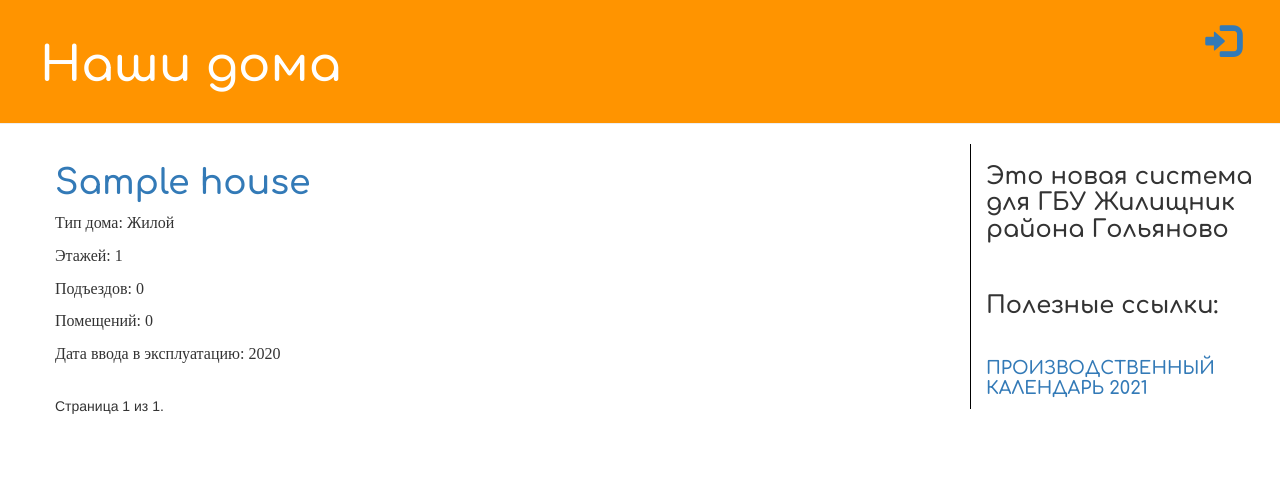
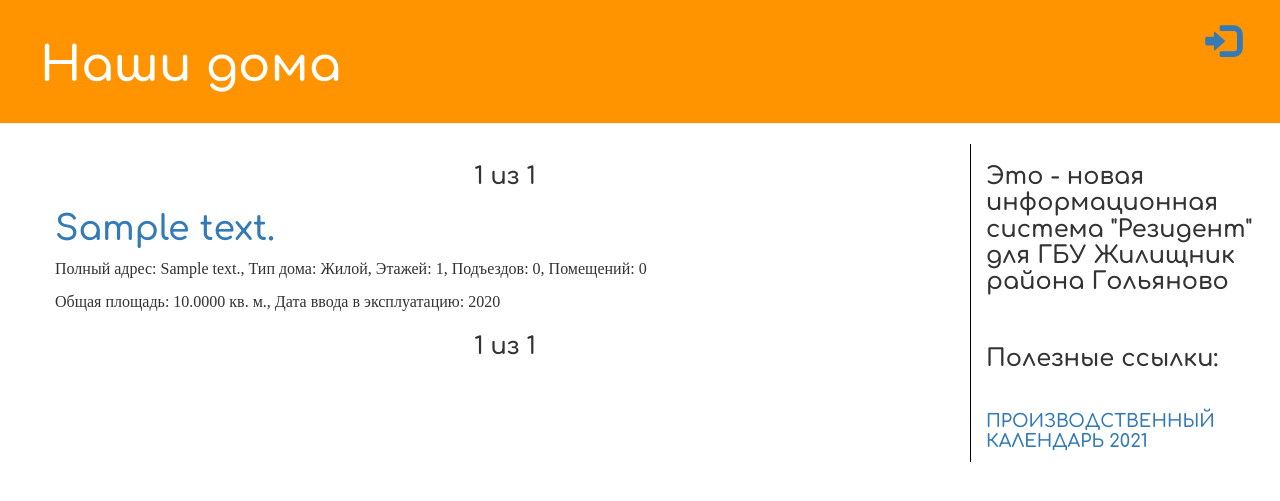
Before and after one commit to sdk2611/house, a Django app: page / in a window 1280 px wide. Shown: the top 501 px of the page. Run offline with Django 3.2, Linux system fonts and the light colour scheme; tables that the repository leaves empty hold one stand-in row (values such as "Sample post"); some libraries are stand-ins or nearby versions; some web fonts are replaced.

Commit message:
Import houses, some css

```diff
--- a/house/forms.py
+++ b/house/forms.py
@@ -25,7 +25,8 @@ class HouseFormView(forms.ModelForm):
 
     def __init__(self, *args, **kwargs):
         super(HouseFormView, self).__init__(*args, **kwargs)
-        self.fields['title'].disabled = True
+        self.fields['address'].disabled = True
+        self.fields['fullAddress'].disabled = True
         self.fields['houseguid'].disabled = True
         self.fields['UniqueNumber'].disabled = True
         self.fields['aoguid'].disabled = True
--- a/house/models.py
+++ b/house/models.py
@@ -43,7 +43,9 @@ class house(models.Model):
     ОБЩИЕ ХАРАКТЕРИСТИКИ МКД
     '''
     #   Адрес строкой
-    title = models.CharField(max_length = 200, verbose_name='Полный адрес')
+    address = models.CharField(max_length = 200, null = True, verbose_name='Адрес')
+    #   Полный Адрес строкой
+    fullAddress = models.CharField(max_length = 200, verbose_name='Полный адрес')
     #   Глобальный уникальный идентификатор дома
     houseguid = models.CharField(max_length = 36, unique=True, verbose_name = 'Идентификатор в ФИАС')
     #   Уникальный номер дома в ГИС ЖКХ (например, MBp00381)
@@ -127,7 +129,7 @@ class house(models.Model):
     author = models.ForeignKey(settings.AUTH_USER_MODEL, on_delete = models.PROTECT, verbose_name = 'Кем создано')
 
     def __str__(self):
-        return self.title
+        return self.address
 
 # ПОДЪЕЗДЫ
 class Entrance(models.Model):
--- a/house/static/css/house.css
+++ b/house/static/css/house.css
@@ -99,3 +99,7 @@ p, .btn {
      color: red;
      content: " *";
  }
+
+ .pagination {
+     text-align: center;
+ }
--- a/house/templates/house/base.html
+++ b/house/templates/house/base.html
@@ -35,7 +35,7 @@
                 {% endblock %}
                 </div>
                 <div class="col-md-3 border">
-                    <h3>Это новая система для ГБУ Жилищник района Гольяново</h3>
+                    <h3>Это - новая информационная система "Резидент" для ГБУ Жилищник района Гольяново</h3>
                     <br>
                     <h3>Полезные ссылки:</h3>
                     <br>
--- a/house/templates/house/house_detail.html
+++ b/house/templates/house/house_detail.html
@@ -3,11 +3,11 @@
 {% block content %}
     <div class="house">
         {% if user.is_authenticated %}
-            <h1>{{ house.title }}
+            <h1>{{ house.address }}
                 <a class="btn btn-default" href="{% url 'house_edit' pk=house.pk %}"><span title="Редактировать дом" class="glyphicon glyphicon-pencil"></span></a>
-                <a class="btn btn-default" href="{% url 'house_remove' pk=house.pk %}"><span title="Удалить дом" class="glyphicon glyphicon-remove"></span></a></h1>
+                <!-- <a class="btn btn-default" href="{% url 'house_remove' pk=house.pk %}"><span title="Удалить дом" class="glyphicon glyphicon-remove"></span></a></h1> -->
         {% else%}
-            <h1>{{ house.title }}</h1>
+            <h1>{{ house.address }}</h1>
         {% endif %}
         <form method = "GET" class="house-form">
             {% csrf_token %}
--- a/house/templates/house/house_list.html
+++ b/house/templates/house/house_list.html
@@ -1,32 +1,46 @@
 {% extends 'house/base.html' %}
 
 {% block content %}
-    {% for house in page_obj.object_list %}
-        <div class="house-detail">
-            <h1><a href="{% url 'house_detail' pk=house.pk %}">{{ house.title }}</a></h1>
-            <p>Тип дома: {{ house.get_house_type_display }}</p>
-            <p>Этажей: {{ house.FloorCount}}</p>
-            <p>Подъездов: {{Entrance.house_set.all|length}}</p>
-            <p>Помещений: {{ResidentialPremises.house_set.all|length}}</p>
-            <p>Дата ввода в эксплуатацию: {{ house.UsedYear|date:"Y" }}</p>
-        </div>
-    {% endfor %}
-
-    <div class="pagination">
-        <span class="step-links">
+    <div class="pagination center-block">
+        <h3><span class="step-links">
             {% if page_obj.has_previous %}
-                <a href="?page=1">&laquo; Первая</a>
-                <a href="?page={{ page_obj.previous_page_number }}">Предыдущая</a>
+                <a class="btn btn-default" href="?page=1"><span title="Первая" class="glyphicon glyphicon-fast-backward"></span></a>
+                <a class="btn btn-default" href="?page={{ page_obj.previous_page_number }}"><span title="Предыдущая" class="glyphicon glyphicon-hand-left"></span></a>
             {% endif %}
 
             <span class="current">
-                Страница {{ page_obj.number }} из {{ page_obj.paginator.num_pages }}.
+                {{ page_obj.number }} из {{ page_obj.paginator.num_pages }}
             </span>
 
             {% if page_obj.has_next %}
-                <a href="?page={{ page_obj.next_page_number }}">Следующая</a>
-                <a href="?page={{ page_obj.paginator.num_pages }}">Последняя &raquo;</a>
+                <a class="btn btn-default" href="?page={{ page_obj.next_page_number }}"><span title="Следующая" class="glyphicon glyphicon-hand-right"></span></a>
+                <a class="btn btn-default" href="?page={{ page_obj.paginator.num_pages }}"><span title="Последняя" class="glyphicon glyphicon-fast-forward"></span></a>
             {% endif %}
-        </span>
+        </span></h3>
+    </div>
+    {% for house in page_obj.object_list %}
+        <div class="house-detail">
+            <h1><a href="{% url 'house_detail' pk=house.pk %}">{{ house.address }}</a></h1>
+            <p>Полный адрес: {{ house.fullAddress }}, Тип дома: {{ house.get_house_type_display }}, Этажей: {{ house.FloorCount}}, Подъездов: {{Entrance.house_set.all|length}},
+            Помещений: {{ResidentialPremises.house_set.all|length}}</p>
+            <p>Общая площадь: {{ house.TotalSquare}} кв. м., Дата ввода в эксплуатацию: {{ house.UsedYear|date:"Y" }}</p>
+        </div>
+    {% endfor %}
+    <div class="pagination center-block">
+        <h3><span class="step-links">
+            {% if page_obj.has_previous %}
+                <a class="btn btn-default" href="?page=1"><span title="Первая" class="glyphicon glyphicon-fast-backward"></span></a>
+                <a class="btn btn-default" href="?page={{ page_obj.previous_page_number }}"><span title="Предыдущая" class="glyphicon glyphicon-hand-left"></span></a>
+            {% endif %}
+
+            <span class="current">
+                {{ page_obj.number }} из {{ page_obj.paginator.num_pages }}
+            </span>
+
+            {% if page_obj.has_next %}
+                <a class="btn btn-default" href="?page={{ page_obj.next_page_number }}"><span title="Следующая" class="glyphicon glyphicon-hand-right"></span></a>
+                <a class="btn btn-default" href="?page={{ page_obj.paginator.num_pages }}"><span title="Последняя" class="glyphicon glyphicon-fast-forward"></span></a>
+            {% endif %}
+        </span></h3>
     </div>
 {% endblock %}
--- a/house/views.py
+++ b/house/views.py
@@ -5,20 +5,16 @@ from .models import house
 from .forms import HouseForm, HouseFormView
 from django.contrib.auth.decorators import login_required
 from django.views import generic
-
-class DetailView(generic.DetailView):
-    model = house
-    template_name = 'house/house_detail.html'
+from django.db.models import F
 
 # Create your views here.
 def house_list(request):
-    houses = house.objects.order_by('title')
-    paginator = Paginator(houses, 20) # Show 25 contacts per page.
+    houses = house.objects.order_by('address')
+    paginator = Paginator(houses, 10)
     page_number = request.GET.get('page')
     page_obj = paginator.get_page(page_number)
     return render(request, 'house/house_list.html', {'page_obj': page_obj})
 
-@login_required
 def house_detail(request, pk):
     _house = get_object_or_404(house, pk=pk)
     _form = HouseFormView(instance=_house)
```
Also changed, not shown: house/migrations/0021_house_address.py (added), house/migrations/0022_rename_title_house_fulladdress.py (added).
